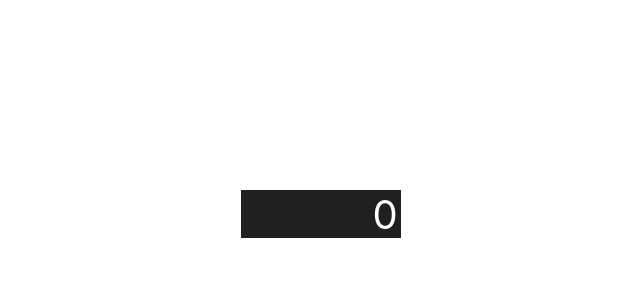
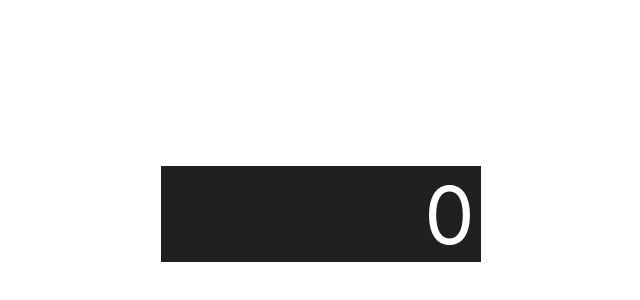
Before and after one commit to the-rabblerouser/Calculator, a Next.js app: page / in a window 1280 px wide. Shown: the part 186-486 px from the top of the page, without its empty margins (319-959 px from the left). Built offline with nearby package versions, Linux system fonts and the light colour scheme.

Commit message:
display value css size increase

```diff
--- a/styles/Home.module.css
+++ b/styles/Home.module.css
@@ -9,12 +9,12 @@
 }
 
 .displayValue {
-	width: 10rem;
-	height: 3rem;
+	width: 15rem;
+	height: 4.5rem;
 	padding: 0.2rem;
 	background-color: #202020;
 	color: #fff;
-	font-size: 2.5rem;
+	font-size: 3.75rem;
 	display: flex;
 	justify-content: flex-end;
 	align-items: center;
@@ -30,4 +30,16 @@
 		align-items: center;
 		height: 100vh;
 	}
+
+	.displayValue {
+		width: 20rem;
+		height: 6rem;
+		padding: 0.4rem;
+		background-color: #202020;
+		color: #fff;
+		font-size: 5rem;
+		display: flex;
+		justify-content: flex-end;
+		align-items: center;
+	}
 }
```
